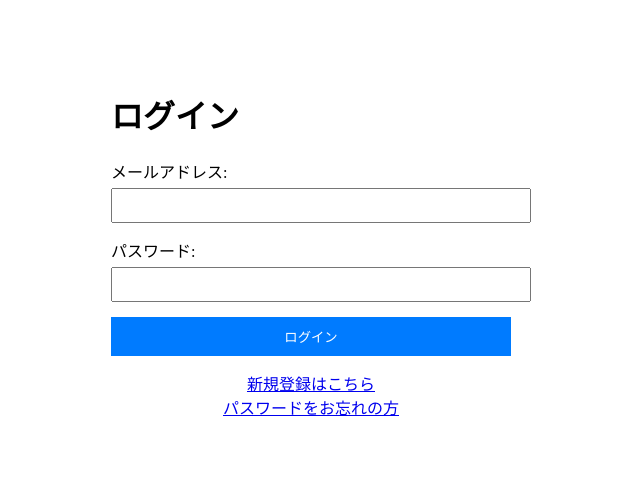
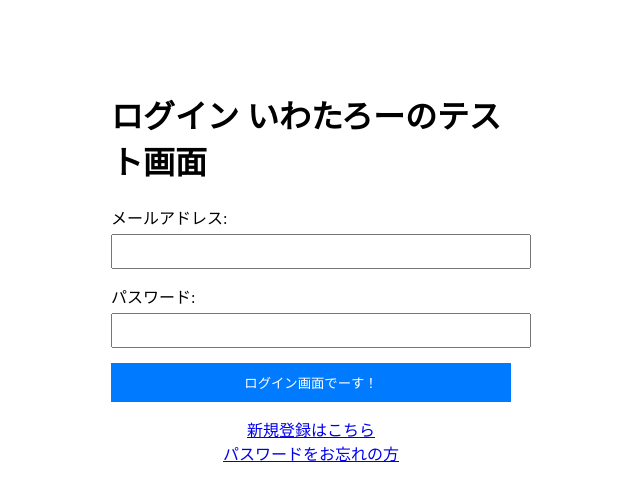
Before and after one commit to studying-program/task_list, a Flask app: page / in a window 1280 px wide. Shown: the top 501 px of the page, without its empty margins (329-969 px from the left). Run offline with Flask 3, Linux system fonts and the light colour scheme.

```diff
--- a/templates/login.html
+++ b/templates/login.html
@@ -14,7 +14,7 @@
 </head>
 <body>
     <div class="container">
-        <h1>ログイン</h1>
+        <h1>ログイン いわたろーのテスト画面</h1>
         {% with messages = get_flashed_messages() %}
             {% if messages %}
                 {% for message in messages %}
@@ -31,7 +31,7 @@
                 <label>パスワード:</label>
                 <input type="password" name="password" required>
             </div>
-            <button type="submit">ログイン</button>
+            <button type="submit">ログイン画面でーす！</button>
         </form>
         <!-- login.htmlのform要素の後に追加 -->
         <div class="register-link">
```
Also changed, not shown: 1 other file.
